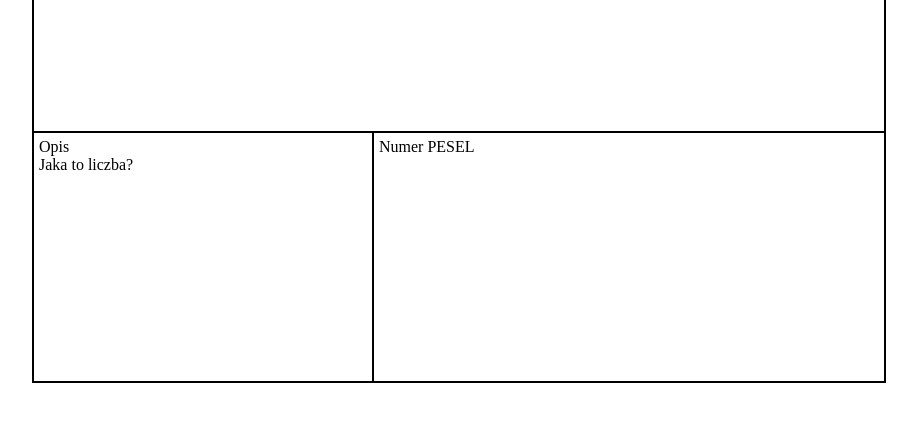
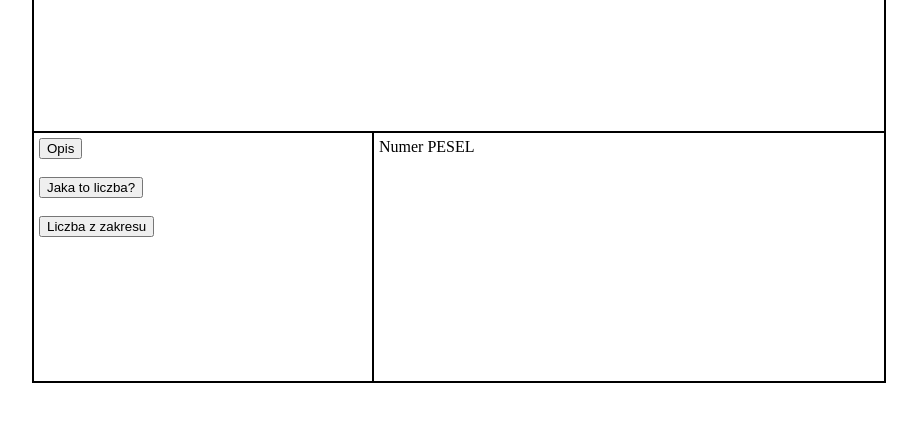
Before and after one commit to k4r1x/szkola, a plain HTML site: page zadanie matematyka & baner/strona.html in a window 1280 px wide. Shown: the part 29-450 px from the top of the page, without its empty margins (181-1098 px from the left). Drawn offline with Linux system fonts and the light colour scheme.

Commit message:
Update strona.html

```diff
--- a/zadanie matematyka & baner/strona.html
+++ b/zadanie matematyka & baner/strona.html
@@ -44,6 +44,7 @@
 			-moz-box-sizing: border-box;
 			box-sizing: border-box;
 		}
+
 		</style>
 
 	</head>
@@ -57,8 +58,20 @@
 			</div>
 
 			<div id="lewo">
-				Opis <br />
-				Jaka to liczba? <br />
+				<button>Opis</button>
+
+					<br />
+
+					<br />
+
+				 <button onclick="window.location.href='Jakatoliczba.html';"> Jaka to liczba? </button>
+
+				<br />
+
+				<br />
+
+				<button>Liczba z zakresu</button>
+
 			</div>
 			<div id="prawo">
 				Numer PESEL
```
